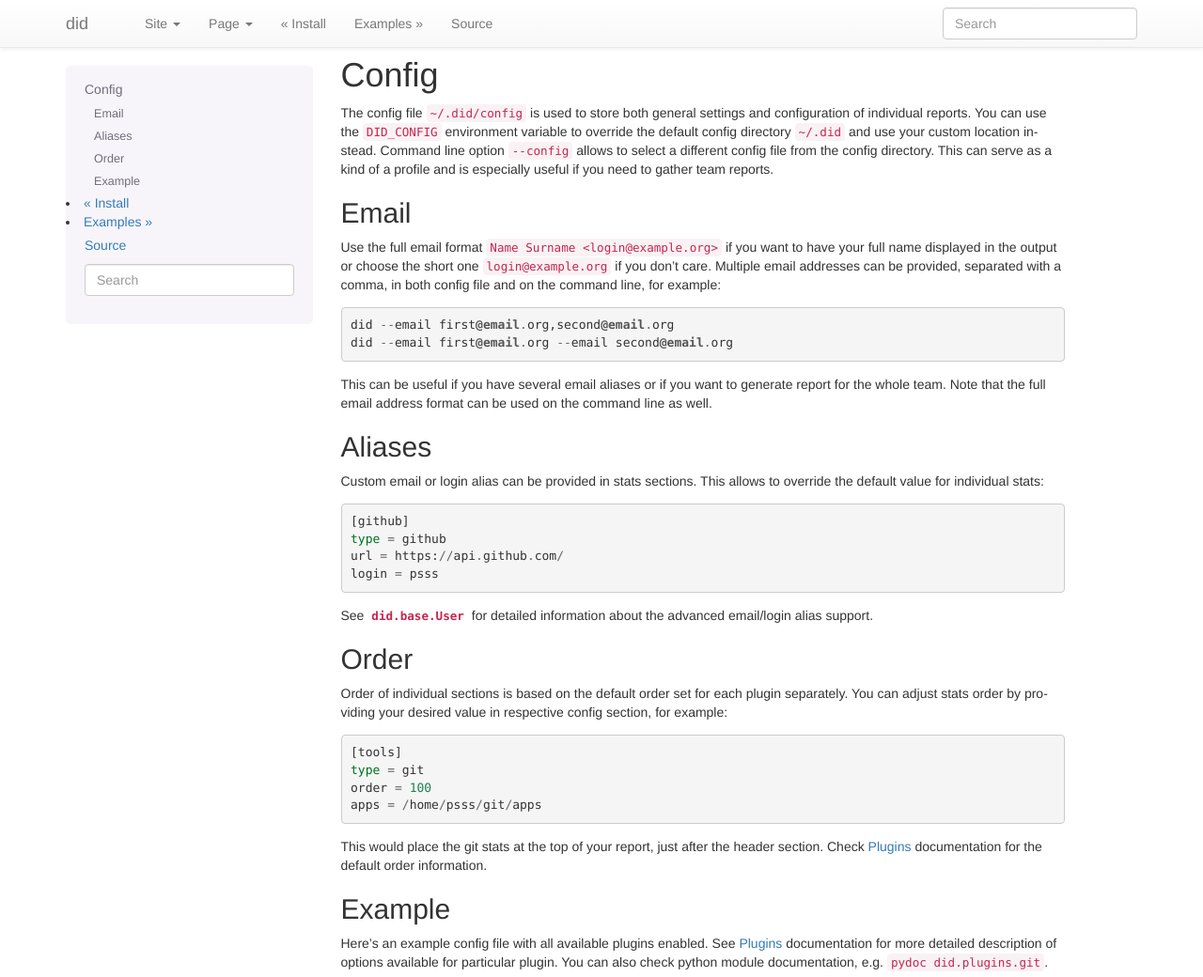
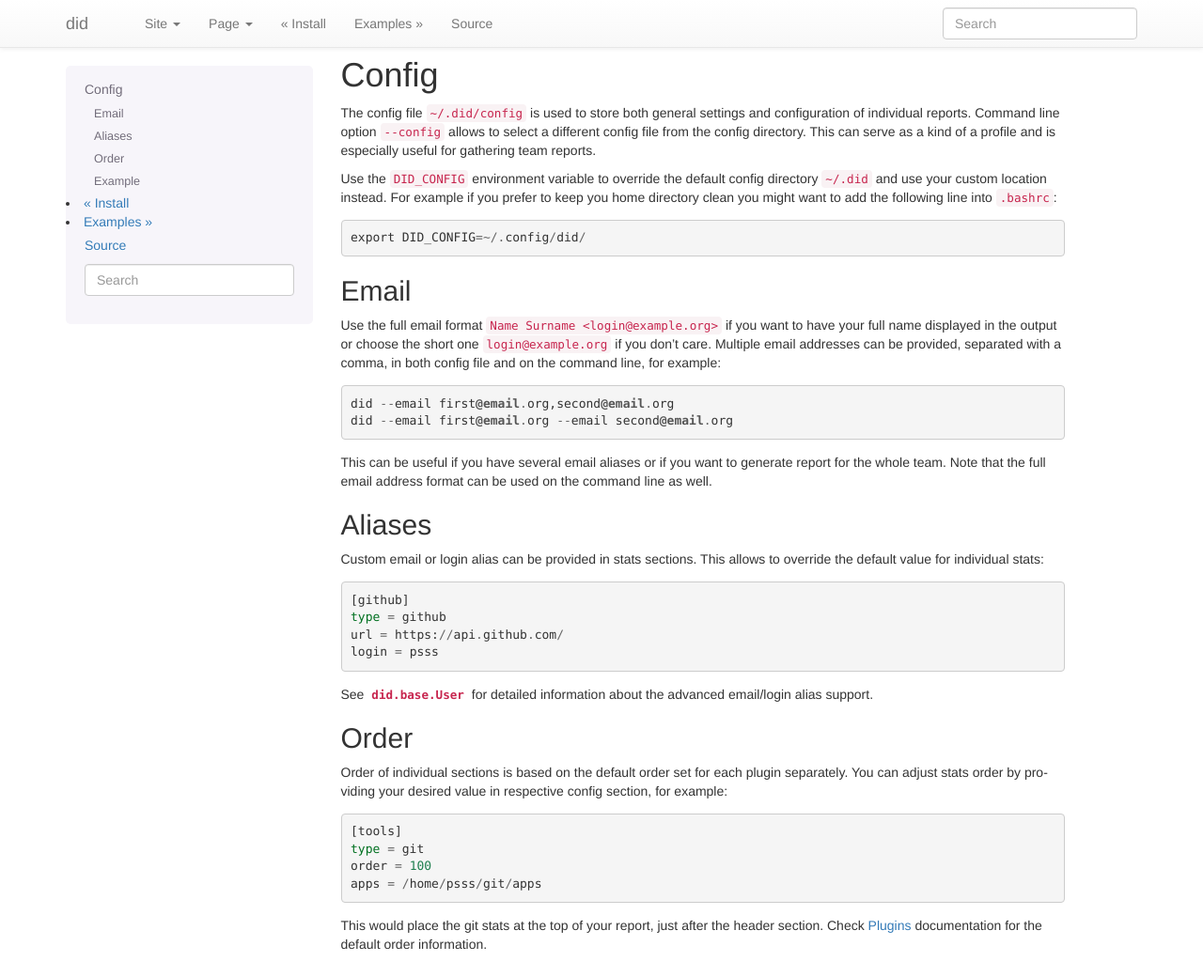
Before and after one commit to psss/did, a Sphinx documentation site: the page built from docs/config.rst, in a window 1280 px wide and 1289 px high, cut to the strip 0-1040 px from the top of the window. Shown: the whole strip at 94% size. Built offline with Sphinx 7.4.7, drawn with Linux system fonts in a browser that asks for light colours.

Commit message:
Add example with config dir set to: ~/.config/did/
This should provide a clear guidance for those who prefer to
keep their home directory clean and partially resolves #43.

```diff
--- a/docs/config.rst
+++ b/docs/config.rst
@@ -4,12 +4,17 @@
 ==============
 
 The config file ``~/.did/config`` is used to store both general
-settings and configuration of individual reports. You can use the
-``DID_CONFIG`` environment variable to override the default config
-directory ``~/.did`` and use your custom location instead. Command
-line option ``--config`` allows to select a different config file
-from the config directory. This can serve as a kind of a profile
-and is especially useful if you need to gather team reports.
+settings and configuration of individual reports. Command line
+option ``--config`` allows to select a different config file from
+the config directory. This can serve as a kind of a profile and is
+especially useful for gathering team reports.
+
+Use the ``DID_CONFIG`` environment variable to override the
+default config directory ``~/.did`` and use your custom location
+instead. For example if you prefer to keep you home directory
+clean you might want to add the following line into ``.bashrc``::
+
+    export DID_CONFIG=~/.config/did/
 
 
 Email
```
